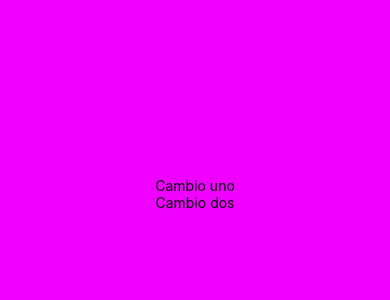
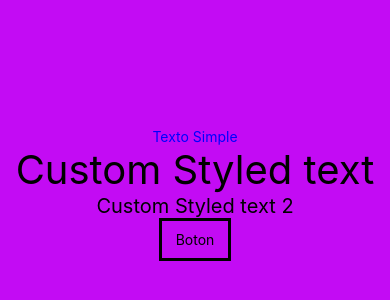
Before and after one commit to HumbertoMorales1234/TecnologiasdeProgramacionparaMoviles, a React Native app in the folder AwesomeProject/: screen / in a window 390 px wide. Shown: the part 228-528 px from the top of the page. Built offline with nearby package versions, Linux system fonts and the light colour scheme.

Commit message:
Práctica 2

```diff
--- a/AwesomeProject/App.js
+++ b/AwesomeProject/App.js
@@ -1,23 +1,42 @@
 import { StatusBar } from 'expo-status-bar';
-import { StyleSheet, Text, View } from 'react-native';
+import { StyleSheet, Text, View, TouchableOpacity } from 'react-native'; // Cualquier objeto que se pueda presionar, se necesita de la caracteristica Touchable
+import { StyledText } from './src/components/StyledText';
 
+export default function App() {
+  return (//Las funciones siempre van a retornar una etiqueta
+    <View style={styles.container}>
+      <Text style={styles.text}>Texto Simple</Text>
+      <StyledText text='Custom Styled text' fontSize={40}/>
+      <StyledText text='Custom Styled text 2' fontSize={20}/>
 
-//Unidad1Práctica1
-export default function App() {
-  return (
-    <View style={styles.container}>
-      <Text>Cambio uno</Text>
-      <Text>Cambio dos</Text>
+      <TouchableOpacity style={styles.button}>
+        <Text> Boton </Text>
+      </TouchableOpacity>
+
       <StatusBar style="auto" />
+
     </View>
   );
 }
 
+// const Card = () =>{
+// Funciones flecha
+// }
+
+// Ojeto que se guarda en un objeto llamado styles
+// Se puede trabajar los estilos en otro documento
 const styles = StyleSheet.create({
   container: {
     flex: 1,
-    backgroundColor: '#f000ff',
+    backgroundColor: '#C30Bf4',
     alignItems: 'center',
     justifyContent: 'center',
   },
+  text: {
+    color: 'blue'
+  },
+  button: {
+    borderWidth: 3,
+    padding: 10,
+  }
 });
--- /dev/null
+++ b/AwesomeProject/src/components/StyledText/index.jsx
@@ -0,0 +1,17 @@
+import { Text } from "react-native"
+
+export const StyledText = ({text, fontSize}) =>{
+    return(
+        <Text style={{fontSize}}>{text}</Text>
+    )
+}
+
+export const StyledTextTwo = ({text, bold}) =>{
+    const customStyles = {
+        bold: bold && styles.bold
+    }
+
+    return(
+        <Text>text</Text>
+    )
+}
```
